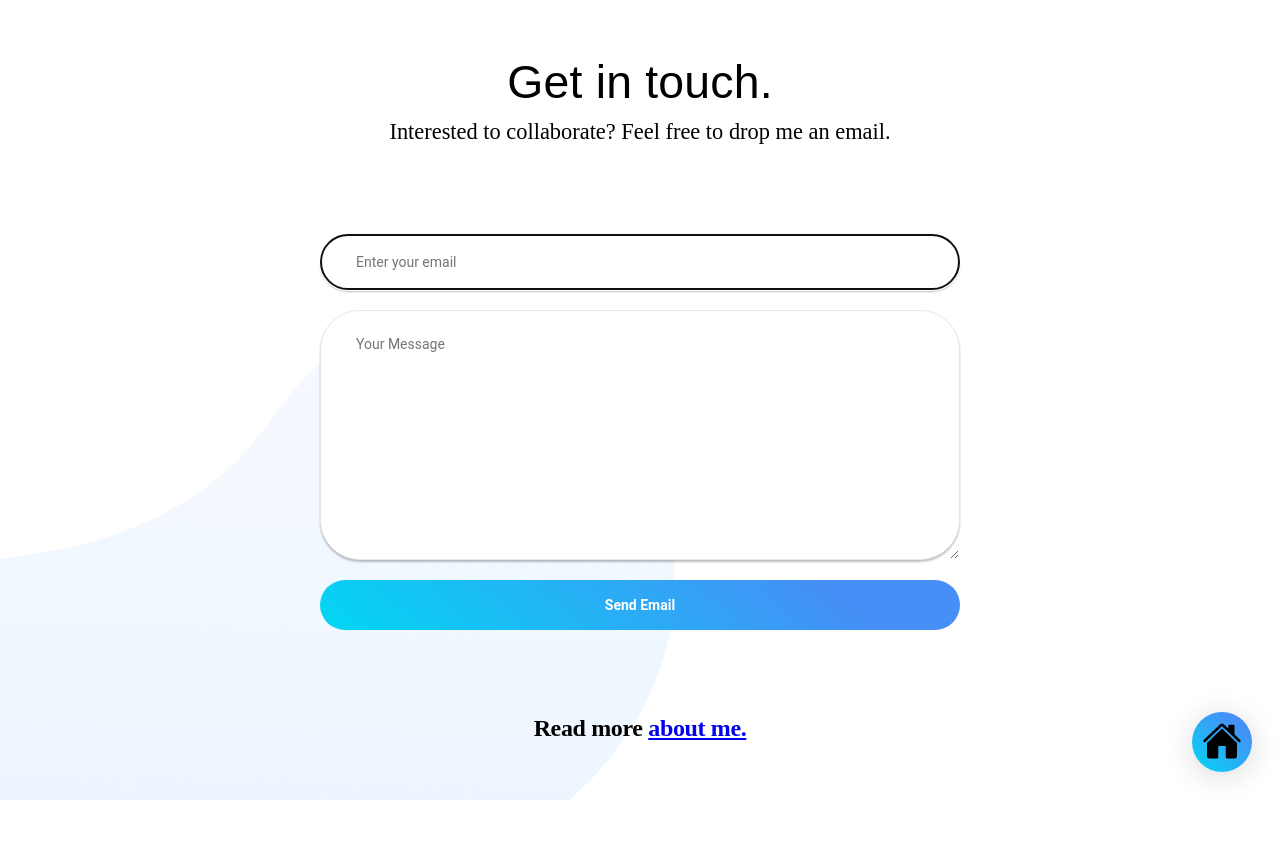
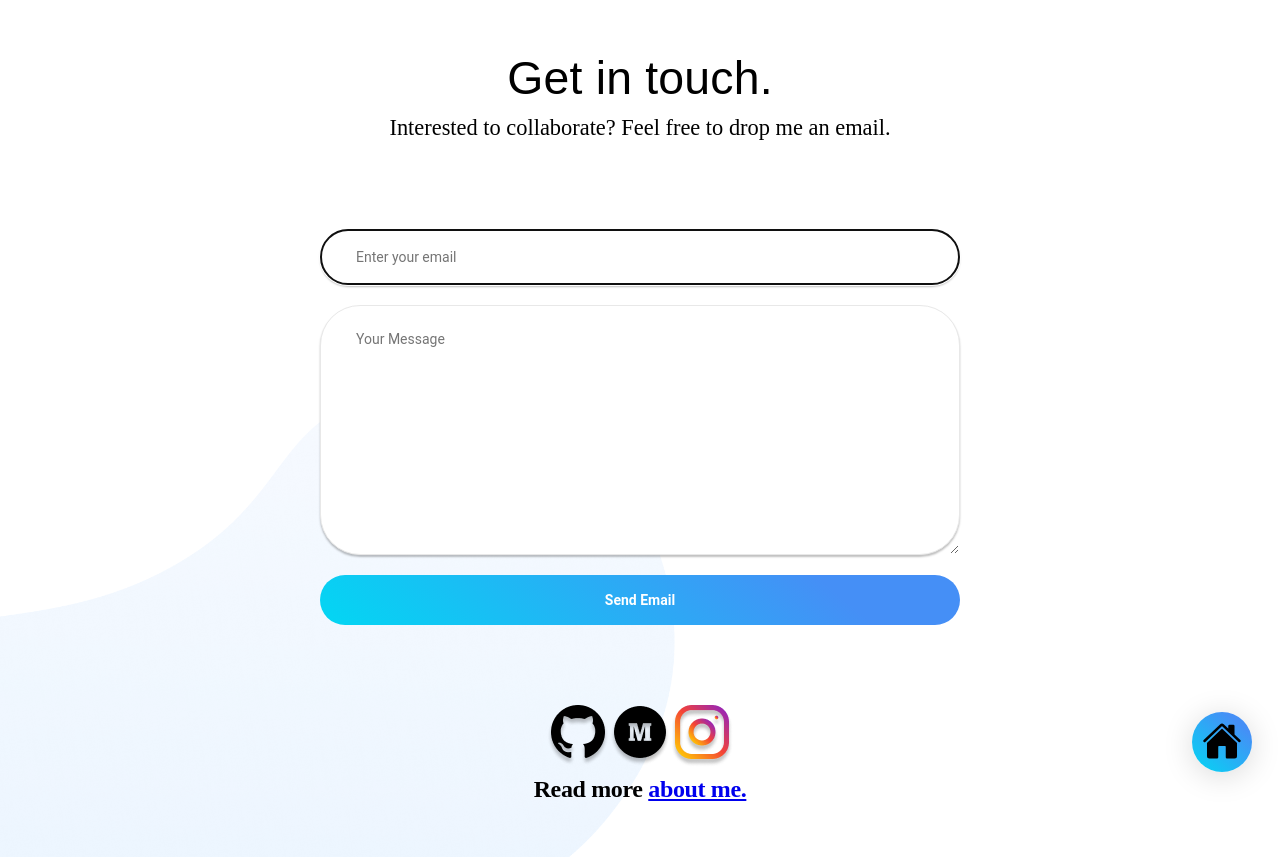
Before and after one commit to M3hTi/portfolio, a React (Vite) app: page /contact in a window 1280 px wide. Before the commit the page ends 800 px from the top, so only its background shows below. Built offline with nearby package versions, Linux system fonts and the light colour scheme.

Commit message:
feat: ✨ add social media icons for GitHub, Instagram, and Medium to Contact page

```diff
--- a/src/pages/Contact.jsx
+++ b/src/pages/Contact.jsx
@@ -72,7 +72,29 @@ function Contact() {
             </button>
           </form>
         </div>
-        <div></div>
+        <div className={styles.iconContainer}>
+          <a
+            href="https://github.com/M3hTi"
+            target="_blank"
+            className={styles.socialIcon}
+          >
+            <img src="../../public/github.png" alt="github" />
+          </a>
+          <a
+            href="https://medium.com/@mahdinasir813"
+            target="_blank"
+            className={styles.socialIcon}
+          >
+            <img src="../../public/medium.png" alt="medium" />
+          </a>
+          <a
+            href="https://www.instagram.com/mehdi_n_kh78/"
+            target="_blank"
+            className={styles.socialIcon}
+          >
+            <img src="../../public/instagram.png" alt="instagram" />
+          </a>
+        </div>
         <div className={sharedStyles.footerLink}>
           Read more <Link to="/about">about me.</Link>
         </div>
```
